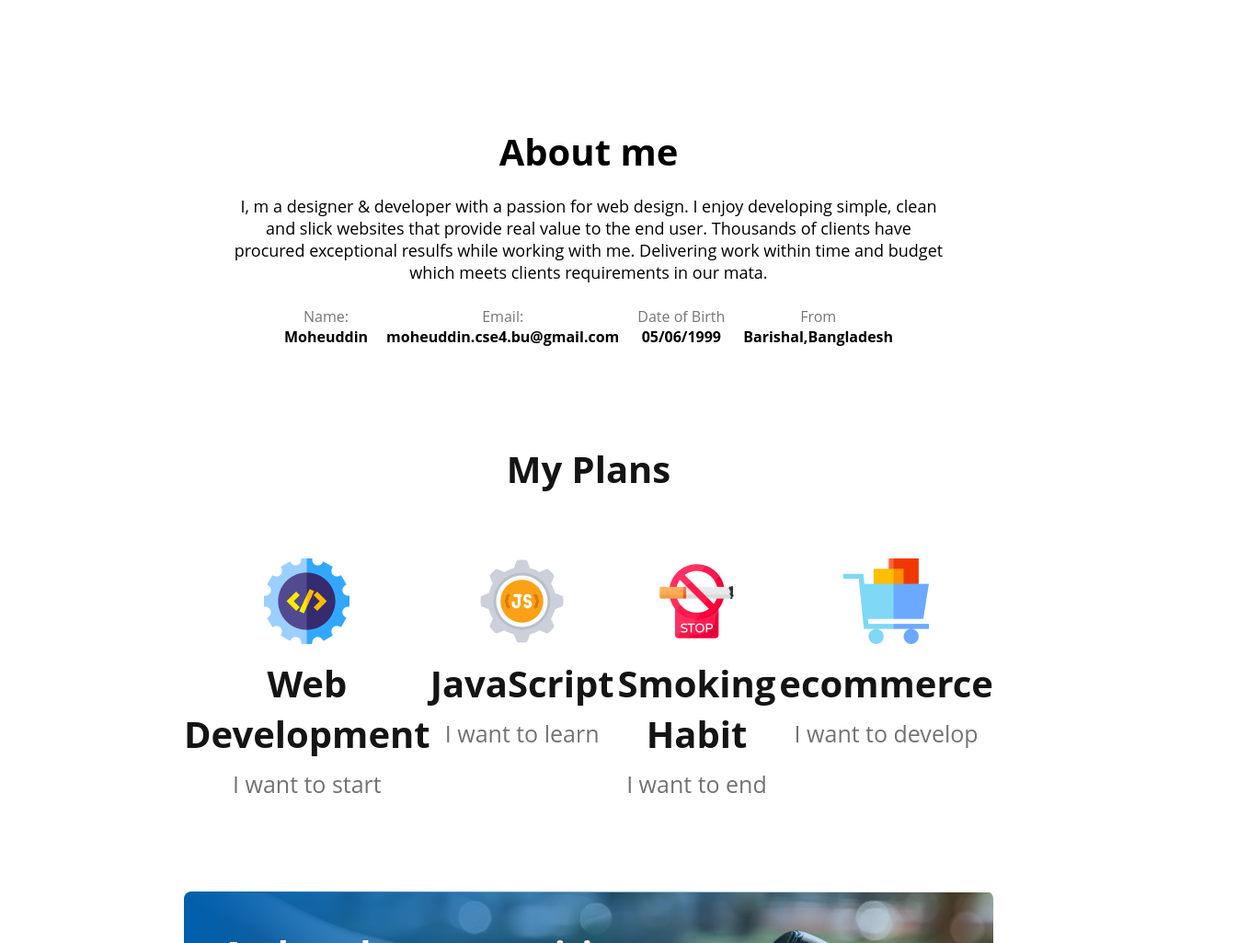
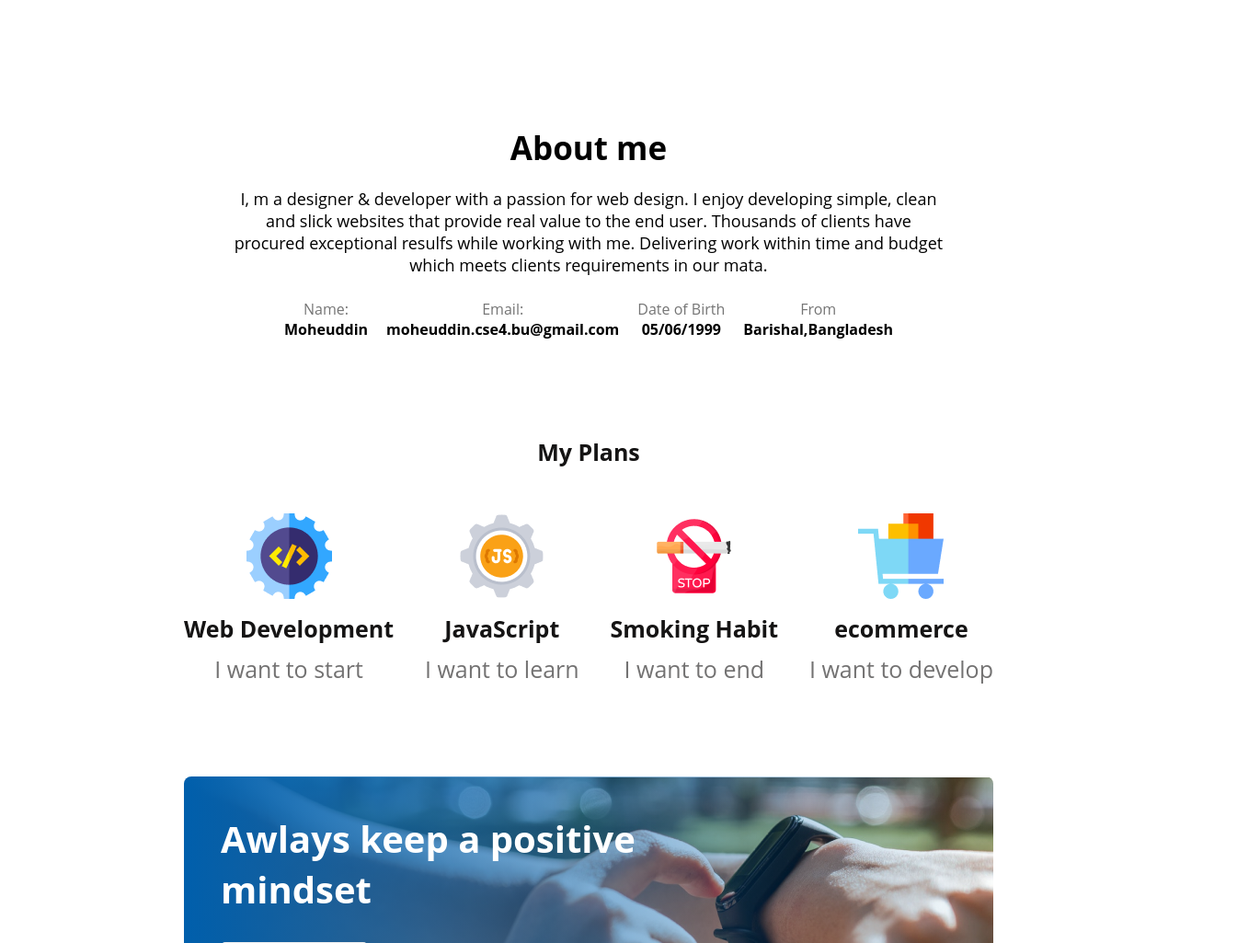
Before and after one commit to Moheuddin-Chowdhury/Assignment-1, a plain HTML site: page index.html in a window 1280 px wide. Shown: the part 1420-2445 px from the top of the page at 92% size, 1370 px wide, since content can reach past the window. Drawn offline with Linux system fonts and the light colour scheme.

Commit message:
last commit

```diff
--- a/index.html
+++ b/index.html
@@ -72,7 +72,7 @@
         </section>
         <!-- Plan section -->
         <section class="plan">
-            <h3 class="plan-title" style="text-align: center;margin-bottom: 70px;">My Plans</h3>
+            <h3 class="plan-title">My Plans</h3>
             <div class="plan-skills">
                 <div class="skill">
                     <img src="./img/icons/web.png" alt="">
--- a/style.css
+++ b/style.css
@@ -13,9 +13,9 @@ header {
 
 .header {
     text-align: right;
-    width: 525px;
+    width: 500px;
     height: 228px;
-    left: 845px;
+    left: 750px;
     position: relative;
     top: 300px;
 }
@@ -97,7 +97,7 @@ margin-bottom: 10px;
 
 .section-title {
     font-weight: 700;
-    font-size: 40px;
+    font-size: 35px;
     margin-bottom: 20px;
 }
 
@@ -123,10 +123,11 @@ margin-bottom: 10px;
 /* Plans Styles */
 .plan-title{
     font-weight: 700;
-font-size: 40px;
+font-size: 25px;
     color: #151414;
     margin-top: 10px;
     margin-bottom: 10px;
+    text-align: center;
 }
 .plan-des{
     font-weight: 500;
```
